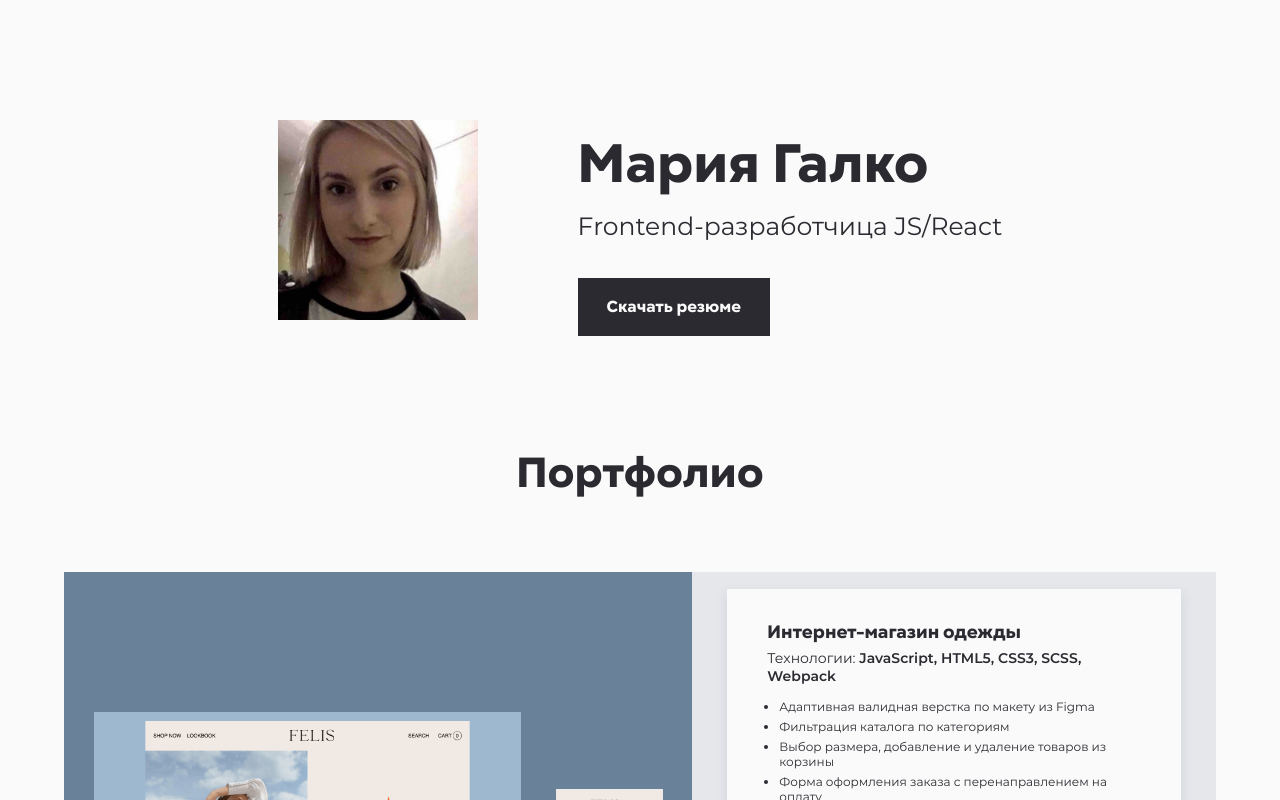
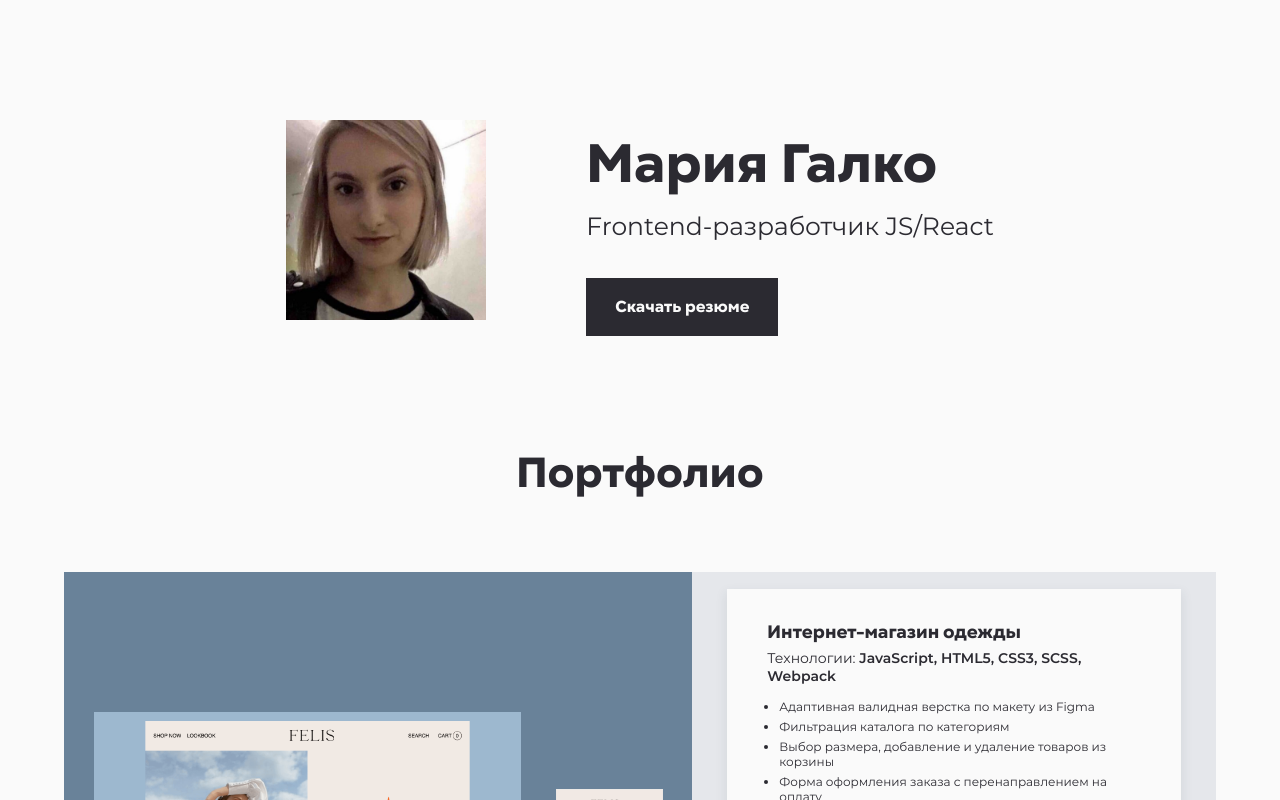
Before and after one commit to mrglk/portfolio, a React (Create React App) app: page / in a window 1280 px wide. Shown: the top 800 px of the page. Built offline with nearby package versions, Linux system fonts and the light colour scheme.

Commit message:
Edit link for resume

```diff
--- a/src/components/Profile/Profile.tsx
+++ b/src/components/Profile/Profile.tsx
@@ -9,13 +9,13 @@ export function Profile() {
       </div>
       <div className="profile__info">
         <h1 className="profile__name">Мария Галко</h1>
-        <p className="profile__title">Frontend-разработчица JS/React</p>
+        <p className="profile__title">Frontend-разработчик JS/React</p>
         <div className="profile__buttonWrapper">
           <a
             className="profile__button"
             target="_blank"
             rel="noopener noreferrer"
-            href="https://drive.google.com/file/d/1ODNguhEUdWvIDSfGaP0wmiFSyfiOzC4e/view">
+            href="https://drive.google.com/file/d/1A85MtM-R5M_bobYrPtEU5i01gyatTL-e/view">
             Скачать резюме
           </a>
         </div>
```
